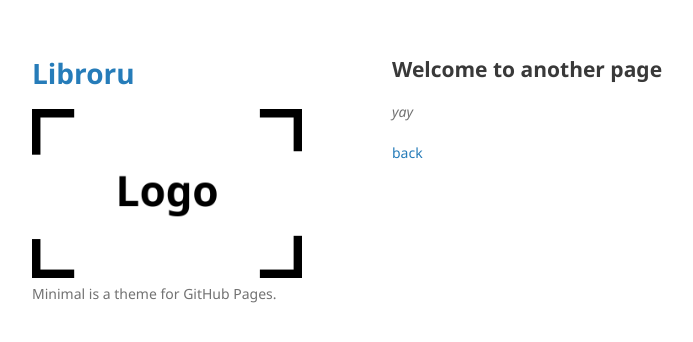
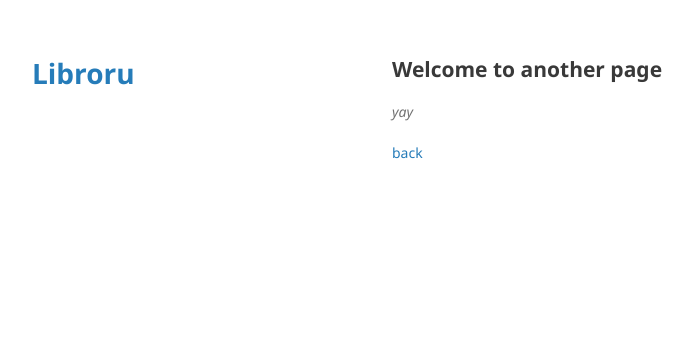
Before and after one commit to Libror/sociallinks, a Jekyll site: the page built from another-page.md, in a window 1280 px wide. Shown: the top 342 px of the page, without its empty margins (178-871 px from the left). Built offline with Jekyll 4.4.1, drawn with Linux system fonts in a browser that asks for light colours; the repository's description, which GitHub fills in, is left out; our own code applies the rules of GitHub Pages for plain Markdown files.

Commit message:
Update _config.yml

```diff
--- a/_config.yml
+++ b/_config.yml
@@ -1,6 +1,4 @@
 title: Libroru
-logo: /assets/img/logo.png
-description: Minimal is a theme for GitHub Pages.
 show_downloads: false
 google_analytics:
 is_project_page: false
```
